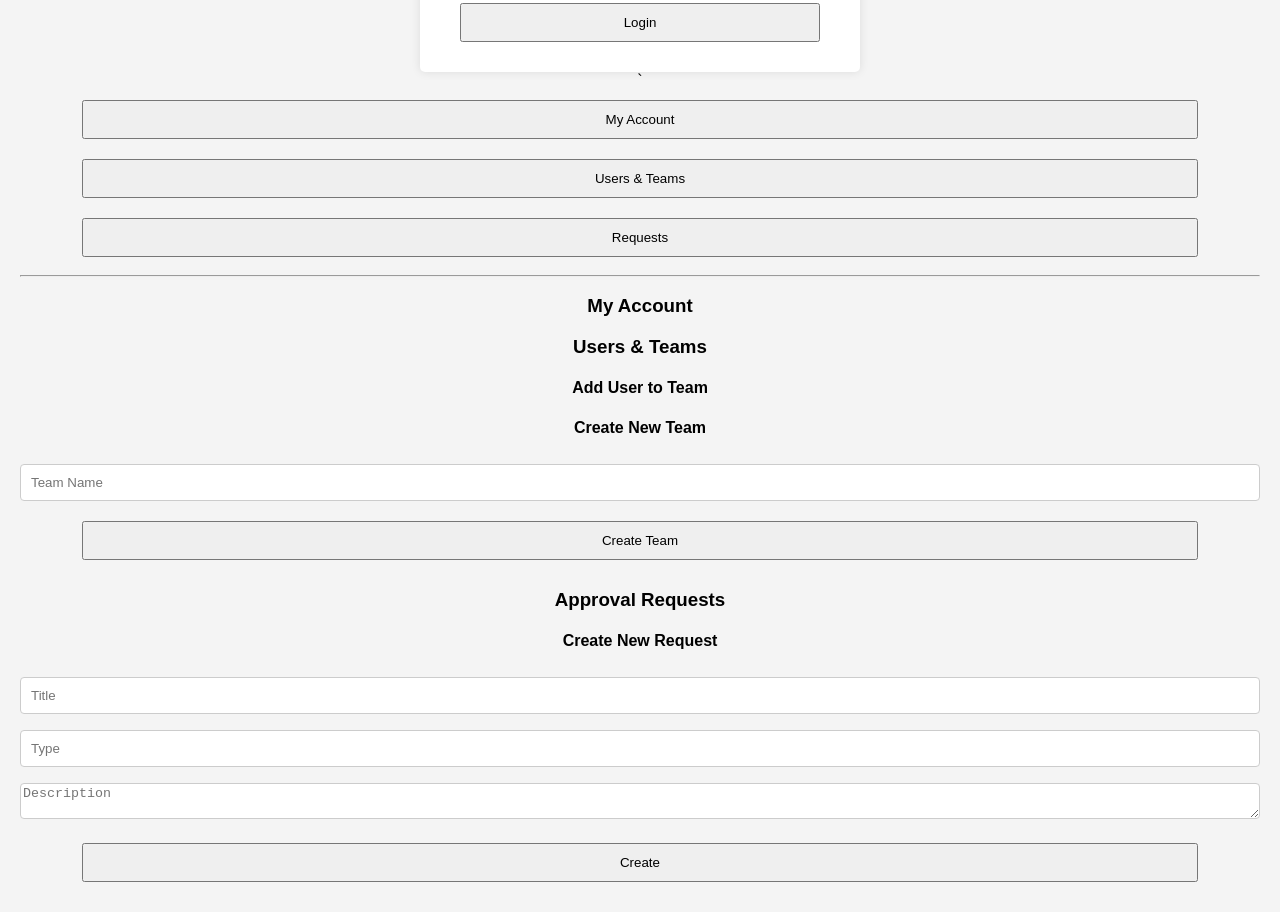
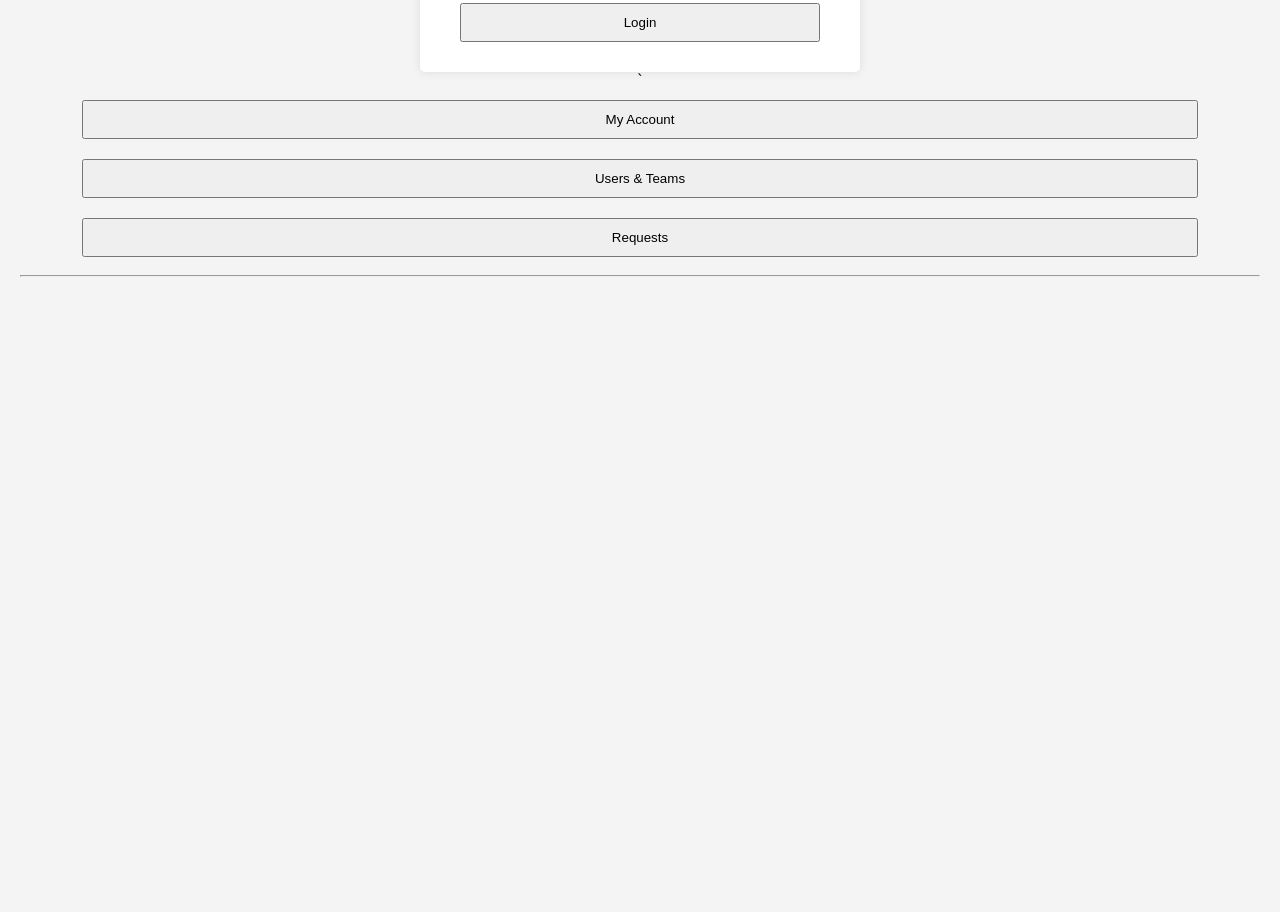
Before and after one commit to AnaisBresle/KeepProof, a website: page public/index.htm in a window 1280 px wide. Shown: the part 535-1447 px from the top of the page. After the commit the page ends 840 px from the top, so only its background shows below. Drawn offline with Linux system fonts and the light colour scheme.

Commit message:
hide/show section based on nav clicks

```diff
--- a/public/assets/script.js
+++ b/public/assets/script.js
@@ -1,5 +1,11 @@
 let token = localStorage.getItem("authToken");
 let currentUser = null // this will be needed to capture data at login and then be used in functions.
+
+function showSection(id) {
+  document.querySelectorAll(".section").forEach((sec) => sec.classList.add("hidden"));
+  document.getElementById(`section-${id}`).classList.remove("hidden");
+
+}
 
 function register() {
 
--- a/public/index.htm
+++ b/public/index.htm
@@ -31,21 +31,21 @@
 
 
 `      <nav>
-            <button>My Account</button>
-            <button>Users & Teams</button>
-            <button>Requests</button>
+           <button onclick="showSection('account')">My Account</button>
+            <button onclick="showSection('users')">Users & Teams</button>
+            <button onclick="showSection('requests')">Requests</button>
         </nav>
 
         <hr>
 
         <!-- My Account -->
-        <div id="section-account">
+        <div id="section-account" class="section hidden">
             <h3>My Account</h3>
             <div id="account-info"></div>
         </div>
 
         <!-- Users & Teams -->
-        <div id="section-users">
+        <div id="section-users" class="section hidden">
             <h3>Users & Teams</h3>
             <div id="users-list"></div>
 
@@ -58,7 +58,7 @@
         </div>
 
         <!-- Requests -->
-        <div id="section-requests">
+        <div id="section-requests" class="section hidden">
             <h3>Approval Requests</h3>
             <div id="request-list"></div>
 
```
